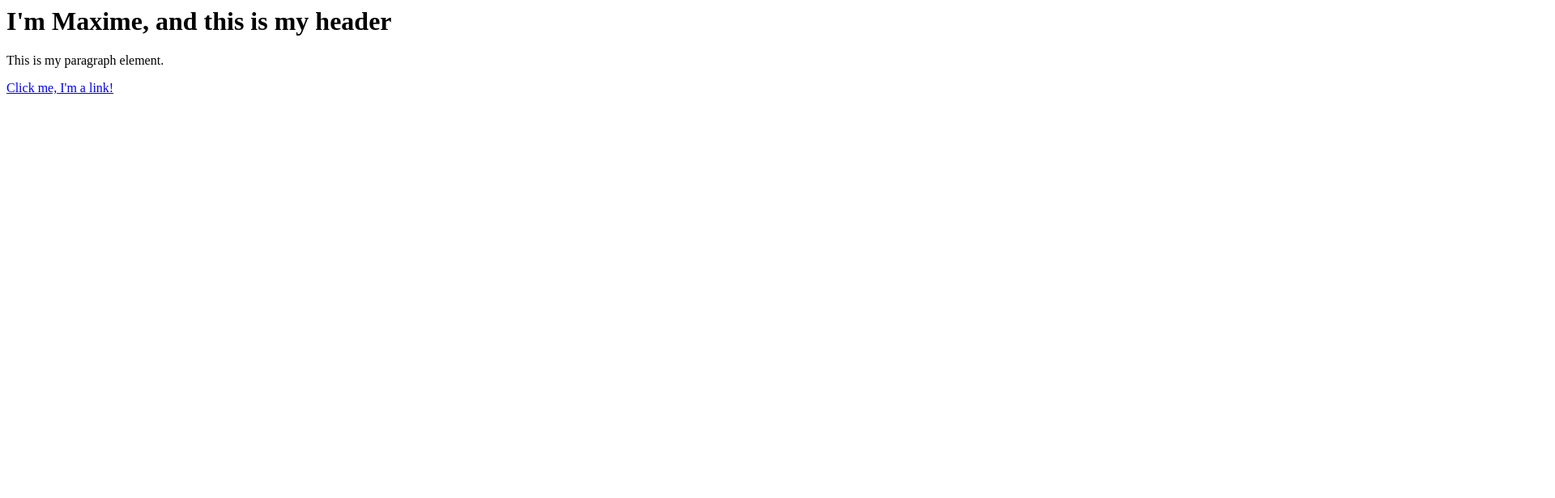
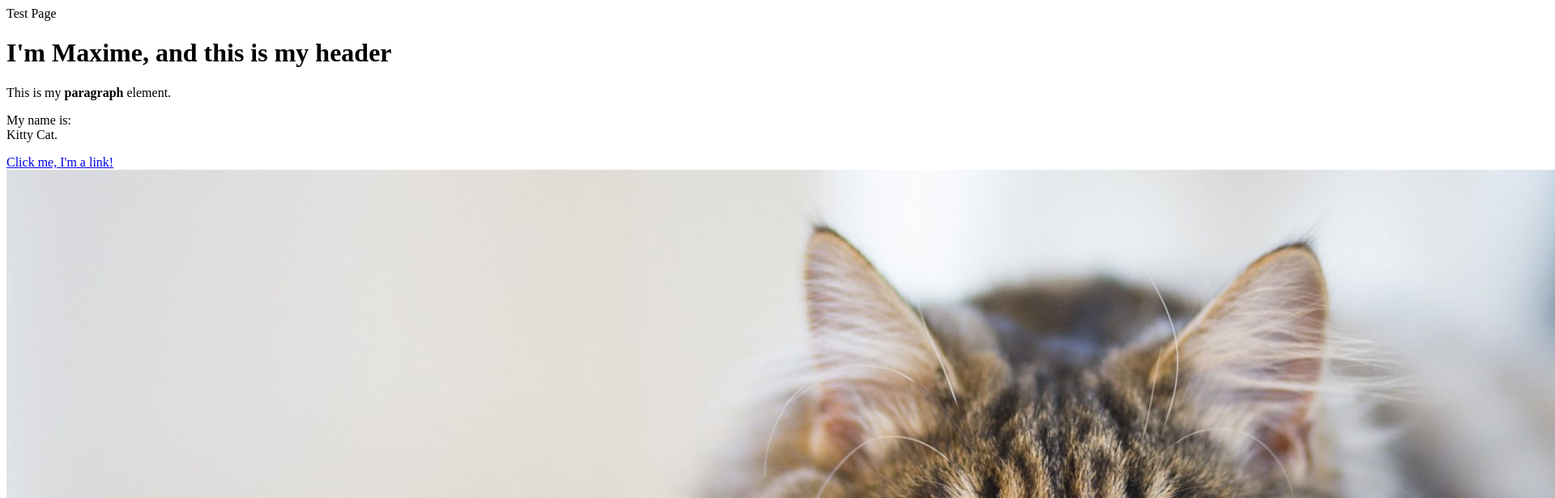
Before and after one commit to the-dekisch/Maxime-Author, a plain HTML site: page test.html in a window 1280 px wide. Shown: the top 616 px of the page at 81% size, 1920 px wide, since content can reach past the window. Drawn offline with Linux system fonts and the light colour scheme.

Commit message:
Added a cat image and a few more elements

```diff
--- a/test.html
+++ b/test.html
@@ -1,3 +1,12 @@
-<h1>I'm Maxime, and this is my header</h1>
-<p>This is my paragraph element.</p>
-<a href="https://google.com" target="_blank" title="Let's head to Google">Click me, I'm a link!</a>
+<!DOCTYPE html>
+<html>
+<head>Test Page</head>
+<body>
+	<h1>I'm Maxime, and this is my header</h1>
+	<p>This is my <b>paragraph</b> element.</p>
+	<p>My name is: <br>
+	Kitty Cat.</p>
+	<a href="https://google.com" target="_blank" title="Let's head to Google">Click me, I'm a link!</a>
+	<img src="img/cat.jpeg">
+</body>
+</html>
```
Also changed, not shown: img/cat.jpeg (added).
